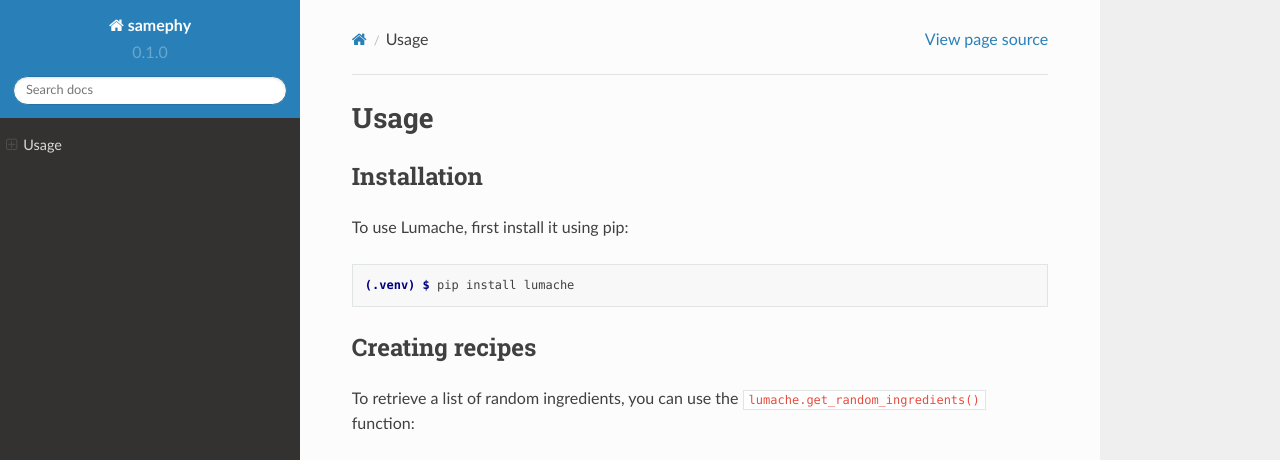
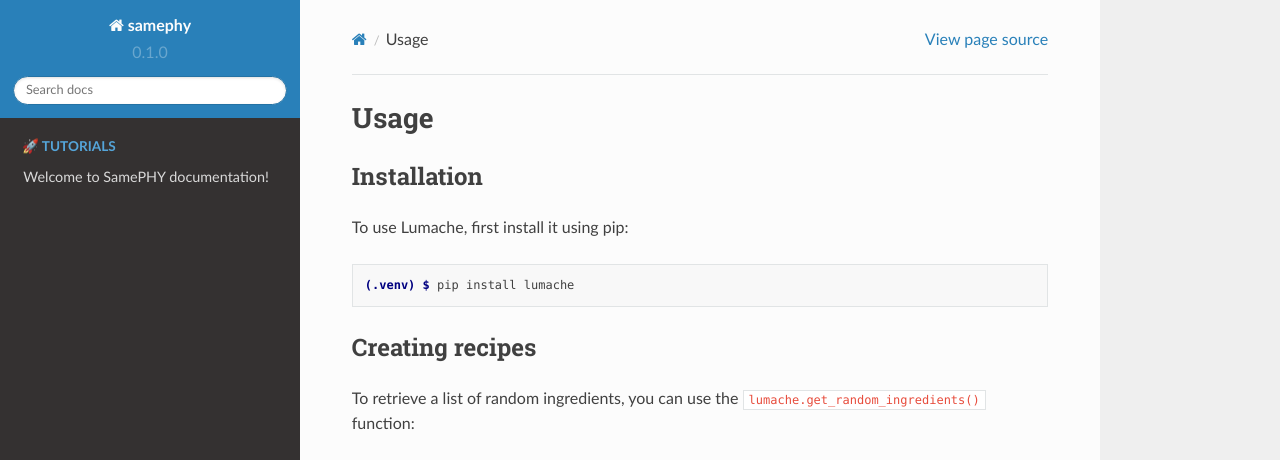
Before and after one commit to petchu99/bookish-waddle, a Sphinx documentation site: the page built from docs/source/usage.rst, in a window 1280 px wide and 1036 px high. Shown: the top 460 px of the window. Built offline with Sphinx 7.4.7 and the Read the Docs theme 2.0.0, drawn with Linux system fonts in a browser that asks for light colours; pages that are not in the unit, such as notebooks, are missing from menus; grey boxes are pictures that could not be loaded.

```diff
--- a/docs/source/index.rst
+++ b/docs/source/index.rst
@@ -3,7 +3,7 @@
    :hidden:
    :caption: 🚀 Tutorials
 
-   /intro/getting-started
+   /Intro/getting-started
 
 
 
```
